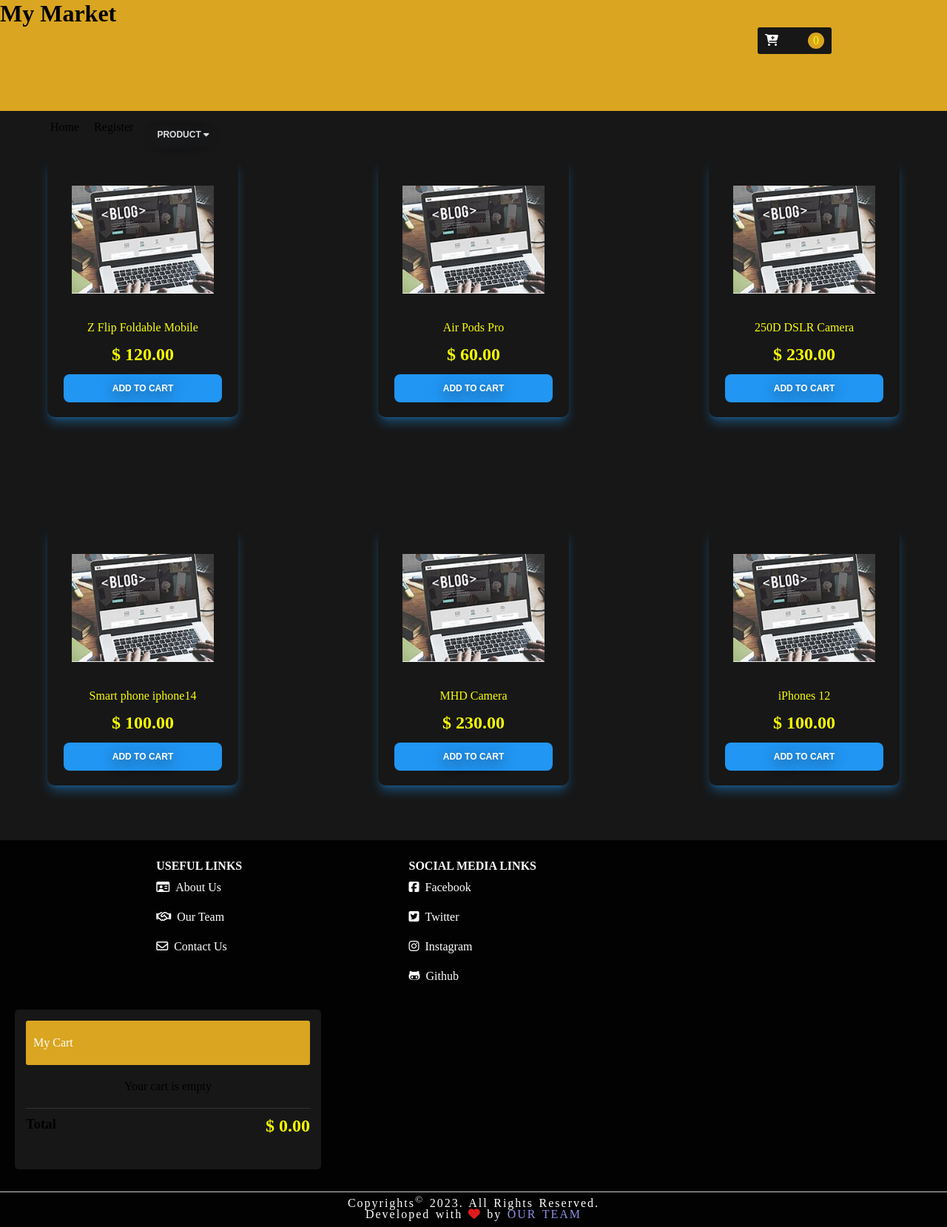
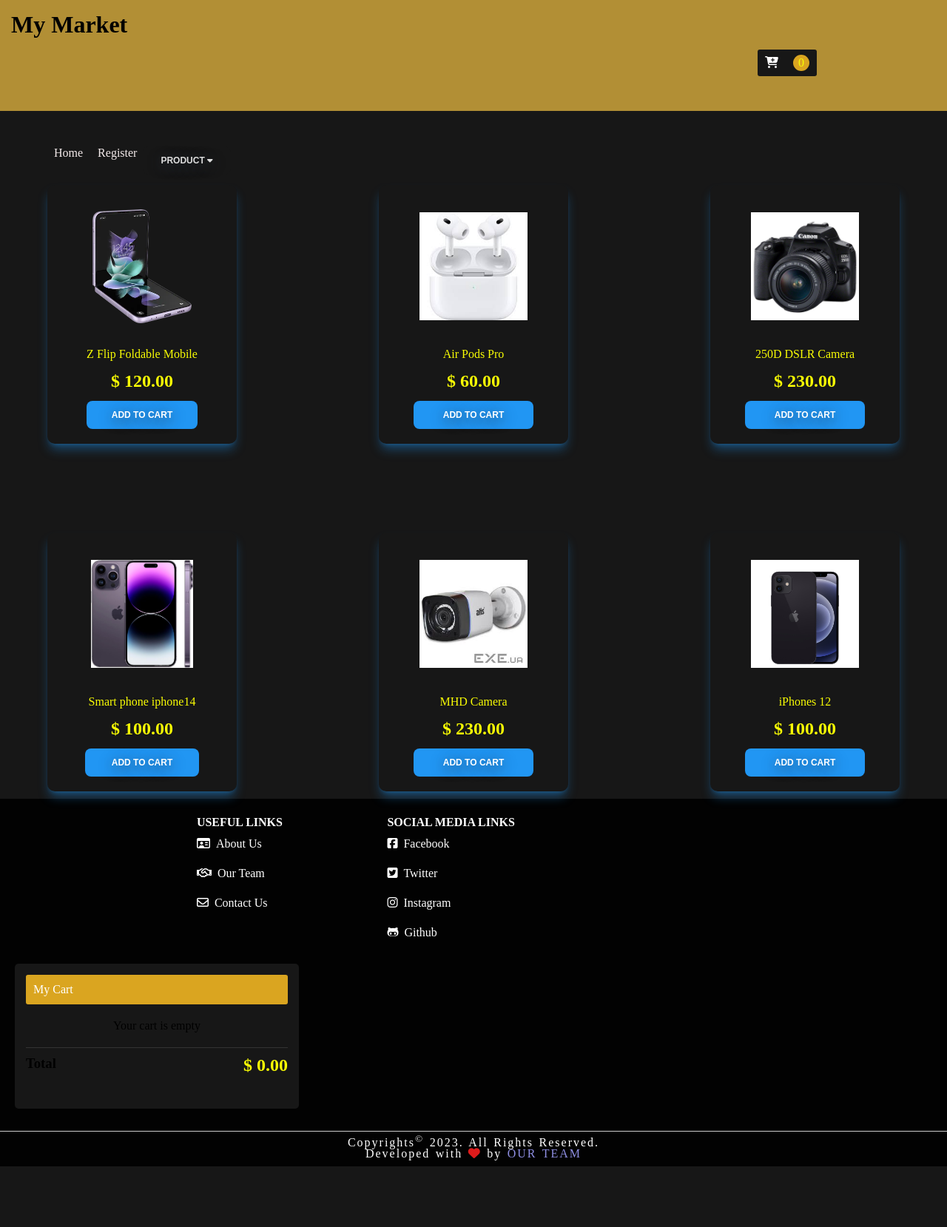
Before and after one commit to jordi-tefe/Market-Place, a PHP site: page /Products.html in a window 1280 px wide. Shown: the whole page at 74% size. After the commit the page ends 1577 px from the top, so only its background shows below. Run offline with PHP 8.4, Linux system fonts and the light colour scheme; some libraries are stand-ins or nearby versions.

Commit message:
add pictures

```diff
--- a/Products.html
+++ b/Products.html
@@ -5,6 +5,7 @@
         <!-- <link rel="stylesheet" href="product.css"> -->
 
         <script src="https://kit.fontawesome.com/92d70a2fd8.js" crossorigin="anonymous"></script>
+        <title>Products</title>
         <style>
 
         </style>
@@ -13,6 +14,7 @@
         <header class="header">
             <h1>My Market</h1>
             <div class="cart"><a href="cart.html"><i class="fa fa-cart-plus" aria-hidden="true"></i></a></i><p id="count">0</p></div>
+
             <nav class="nav_bar">
 
                 <a href="My Market.html">&nbsp;Home &nbsp;&nbsp;</a>
--- a/cart.css
+++ b/cart.css
@@ -3,6 +3,7 @@
 *{
   margin: 0;
   padding: 0;
+  box-sizing: border-box;
   /* border: 2px solid white; */
   /* box-sizing: border-box;
   font-family: 'poppins', sans-serif;
@@ -27,10 +28,15 @@
   padding: 15px;
 } */
 .header{
+    height: 150px;
+    background-color: rgb(178, 143, 53);
+    padding: 0%;
 
-    height: 150px;
-    background-color: goldenrod;
-   padding: 0%;
+
+   }
+
+   .header h1{
+    padding:15px;
    }
 .header .logo{
   font-size: 30px;
@@ -74,14 +80,16 @@ background-color: #171717;
    width: 40%;
    margin-left: 5%;
     display: flex;
+    padding:5px;
 
    }
    .nav_bar a:hover {
-       background-color:#171717;
+       background-color:#2c2424;
        color: #DDD;
+       border-radius: 10px;
    }
    nav a{
-       color: black;
+       color: rgb(244, 235, 235);
        text-decoration: none;
 
    }
--- a/cart.js
+++ b/cart.js
@@ -1,36 +1,36 @@
 const product = [
     {
         id: 0,
-        image: 'image/d5l8xhhl.png',
+        image: 'image/z-flip.webp',
         title: 'Z Flip Foldable Mobile',
         price: 120,
     },
     {
         id: 1,
-        image: 'image/d5l8xhhl.png',
+        image: 'image/airpods-pro.jpg',
         title: 'Air Pods Pro',
         price: 60,
     },
     {
         id: 2,
-        image: 'image/d5l8xhhl.png',
+        image: 'image/dslr-camera.jpg',
         title: '250D DSLR Camera',
         price: 230,
     },
     {
         id: 3,
-        image: 'image/d5l8xhhl.png',
+        image: 'image/iphone14.jpg',
         title: 'Smart phone iphone14',
         price: 100,
     },{
         id: 4,
-        image: 'image/d5l8xhhl.png',
+        image: 'image/mhd.jpg',
         title: 'MHD Camera',
         price: 230,
     },
     {
         id: 5,
-        image: 'image/d5l8xhhl.png',
+        image: 'image/iphone12.jpg',
         title: 'iPhones 12',
         price: 100,
     }
@@ -42,7 +42,9 @@ document.getElementById('root').innerHTML = categories.map((item)=>
 {
     var {image, title, price} = item;
     return(
-        `<div class='box'>
+        `<div class='box' style="position:relative; margin-top: 100px;
+        margin-bottom:0px;
+    ">
             <div class='img-box'>
                 <img class='images' src=${image}></img>
             </div>
@@ -80,7 +82,7 @@ function displaycart(){
             total=total+price;
             document.getElementById("total").innerHTML = "$ "+total+".00";
             return(
-                `<div class='cart-item'>
+                `<div class='cart-item' ">
                 <div class='row-img'>
                     <img class='rowimg' src=${image}>
                 </div>
```
Also changed, not shown: image/airpods-pro.jpg (added), image/dslr-camera.jpg (added), image/iphone12.jpg (added), image/iphone14.jpg (added), image/mhd-camera.jpg (added), image/mhd.jpg (added), image/z-flip-samsung.jpg (added), image/z-flip.webp (added).
